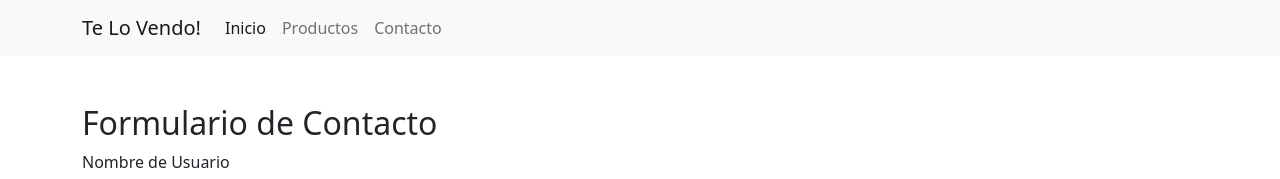
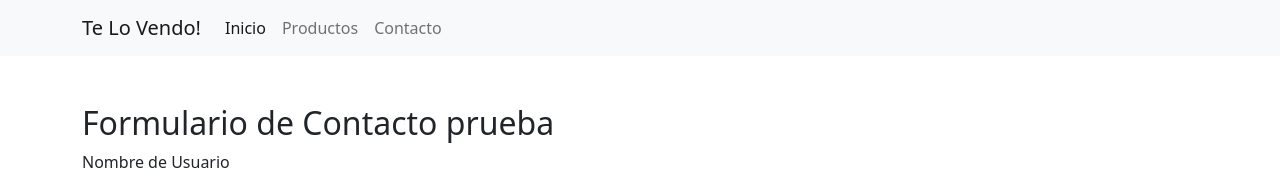
Before and after one commit to D3R5/Grupo-5-Mod-2-Trabajo-Grupal-5, a plain HTML site: page contacto.html in a window 1280 px wide. Shown: the top 179 px of the page. Drawn offline with nearby package versions, Linux system fonts and the light colour scheme.

Commit message:
cambios y add readme

```diff
--- a/contacto.html
+++ b/contacto.html
@@ -38,7 +38,7 @@
     </header>
     <main class="container mt-5">
         <section>
-            <h2>Formulario de Contacto</h2>
+            <h2>Formulario de Contacto prueba</h2>
             <form>
                 <div class="mb-3">
                     <label for="exampleInputEmail1" class="form-label">Nombre de Usuario</label>
```
Also changed, not shown: 1 other file.
